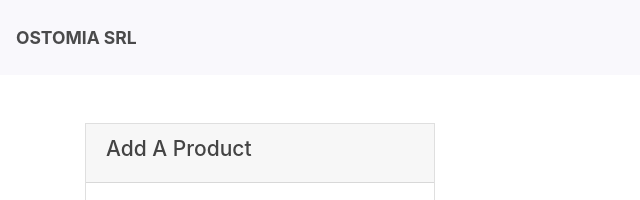
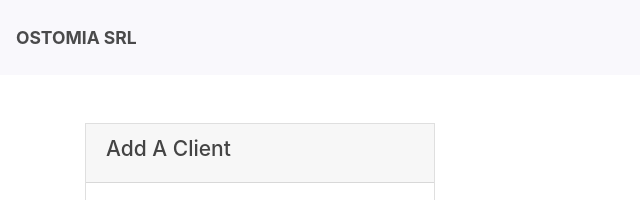
Before and after one commit to lunaivi/OSTOMIA, a plain HTML site: page index.html in a window 1280 px wide. Shown: the top 200 px of the page, 0-640 px from the left. Drawn offline with Linux system fonts and the light colour scheme.

Commit message:
Update index.html

```diff
--- a/index.html
+++ b/index.html
@@ -27,7 +27,7 @@
             <div class="col-md-4">
                 <div class="card">
                     <div class="card-header">
-                        <h4>Add  A Product</h4>
+                         <h4>Add  A Client</h4>
                     </div>
                     <form id="product-form" class="card-body">
                         <div class="form-group">
```
